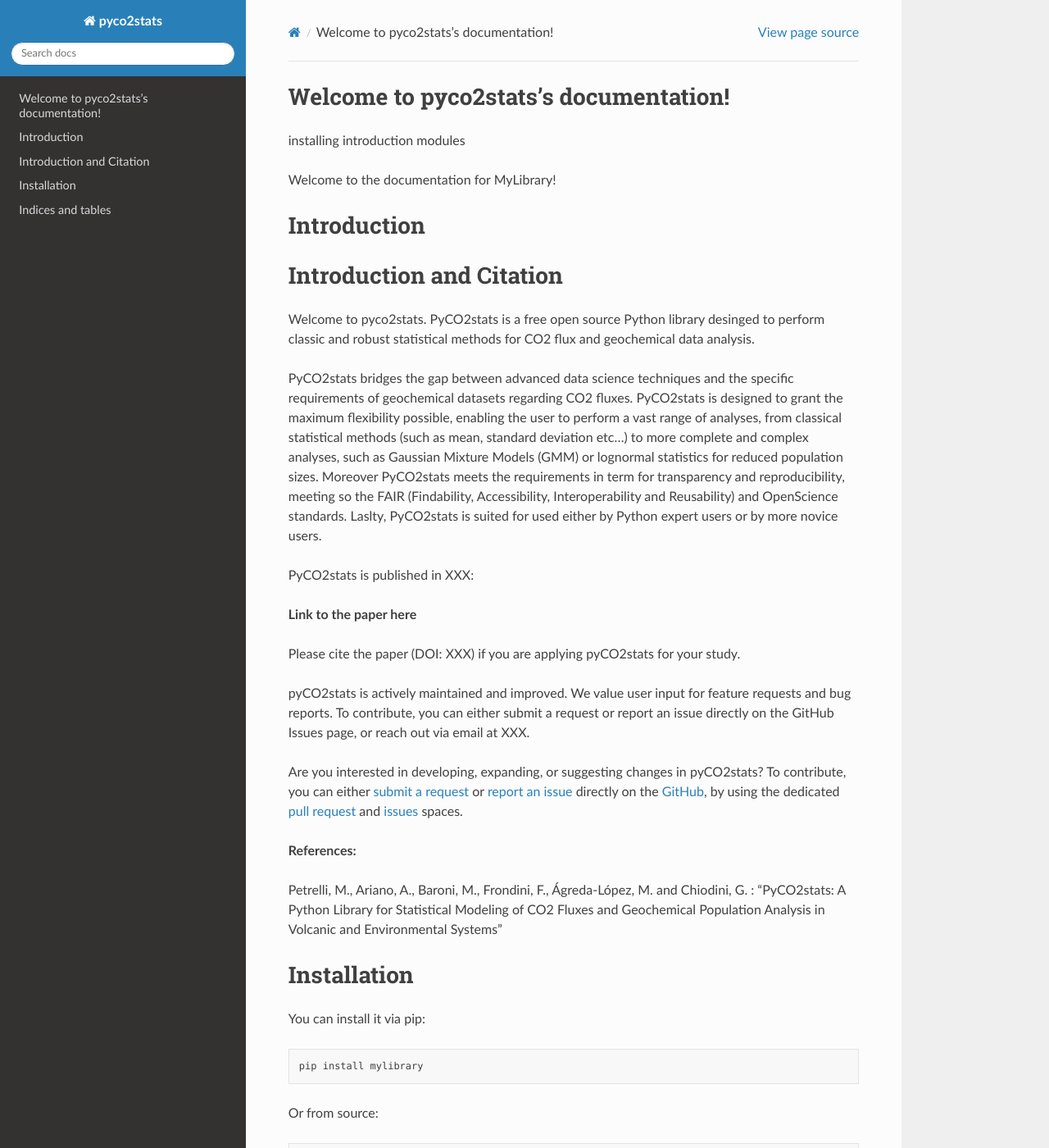
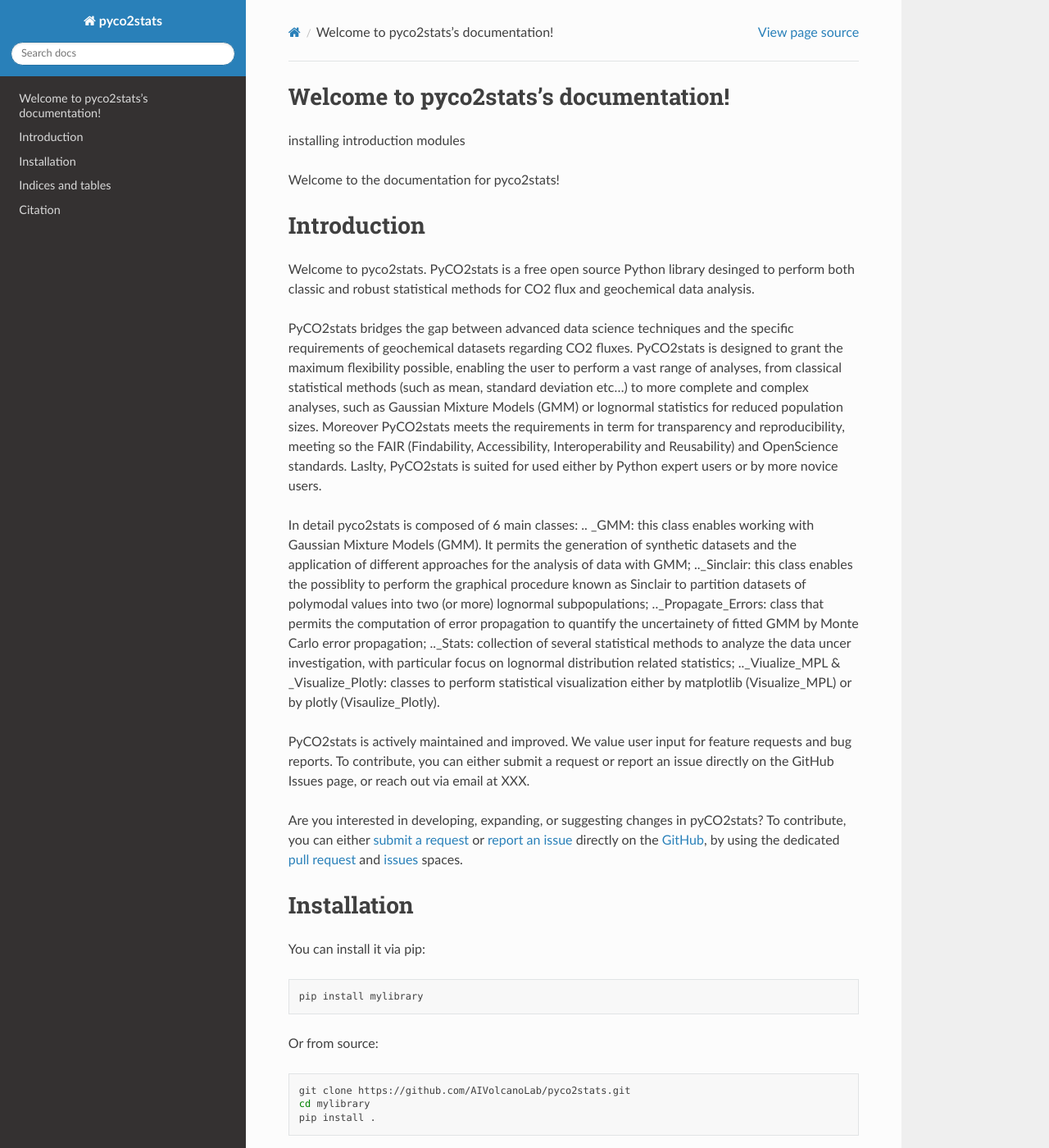
Before and after one commit to AIVolcanoLab/pyco2stats, a Sphinx documentation site: the page built from docs/index.rst, in a window 1280 px wide and 1400 px high. Shown: the whole window at 82% size. Built offline with Sphinx 7.4.7 and the Read the Docs theme 3.1.0, drawn with Linux system fonts in a browser that asks for light colours; some of the changed text lies outside the part shown.

Commit message:
Update index.rst

```diff
--- a/docs/index.rst
+++ b/docs/index.rst
@@ -14,30 +14,25 @@
 introduction
 modules
 
-Welcome to the documentation for MyLibrary!
+Welcome to the documentation for pyco2stats!
 
 Introduction
 ============
 
-Introduction and Citation
-=========================
-
-
 Welcome to pyco2stats.
-PyCO2stats is a free open source Python library desinged to perform
-classic and robust statistical methods for CO2 flux and geochemical data
-analysis.
+PyCO2stats is a free open source Python library desinged to perform both classic and robust statistical methods for CO2 flux and geochemical data analysis.
 
 PyCO2stats bridges the gap between advanced data science techniques and the specific requirements
 of geochemical datasets regarding CO2 fluxes. PyCO2stats is designed to grant the maximum flexibility possible, enabling the user to perform a vast range of analyses, from classical statistical methods (such as mean, standard deviation etc...) to more complete and complex analyses, such as Gaussian Mixture Models (GMM) or lognormal statistics for reduced population sizes. Moreover PyCO2stats meets the requirements in term for transparency and reproducibility, meeting so the FAIR (Findability, Accessibility, Interoperability and Reusability) and OpenScience standards. Laslty, PyCO2stats is suited for used either by Python expert users or by more novice users.
 
-PyCO2stats is published in XXX:
+In detail pyco2stats is composed of 6 main classes:
+.. _GMM: this class enables working with Gaussian Mixture Models (GMM). It permits the generation of synthetic datasets and the application of different approaches for the analysis of data with GMM;
+.._Sinclair: this class enables the possiblity to perform the graphical procedure known as Sinclair to partition datasets of polymodal values into two (or more) lognormal subpopulations;
+.._Propagate_Errors: class that permits the computation of error propagation to quantify the uncertainety of fitted GMM by Monte Carlo error propagation;
+.._Stats: collection of several statistical methods to analyze the data uncer investigation, with particular focus on lognormal distribution related statistics;
+.._Viualize_MPL & _Visualize_Plotly: classes to perform statistical visualization either by matplotlib (Visualize_MPL) or by plotly (Visaulize_Plotly).
 
-**Link to the paper here**
-
-Please cite the paper (DOI: XXX) if you are applying pyCO2stats for your study.
-
-pyCO2stats is actively maintained and improved. We value user input for feature requests and bug
+PyCO2stats is actively maintained and improved. We value user input for feature requests and bug
 reports. To contribute, you can either submit a request or report an issue directly on the GitHub Issues
 page, or reach out via email at XXX.
 
@@ -50,11 +45,6 @@
 .. _pull request: https://github.com/AIVolcanoLab/pyco2stats/pulls
 .. _issues: https://github.com/AIVolcanoLab/pyco2stats/issues
 .. _GitHub: https://github.com/AIVolcanoLab/pyco2stats
-
-**References:**
-
-Petrelli, M., Ariano, A., Baroni, M., Frondini, F., Ágreda-López, M. and Chiodini, G. : "PyCO2stats: A Python Library for Statistical Modeling of CO2 Fluxes and
-Geochemical Population Analysis in Volcanic and Environmental Systems"
 
 
 Installation
@@ -80,3 +70,16 @@
 * :ref:`genindex`
 * :ref:`modindex`
 * :ref:`search`
+
+Citation
+========
+PyCO2stats is published in XXX:
+
+**Link to the paper here**
+
+Please cite the paper (DOI: XXX) if you are applying pyCO2stats for your study.
+
+**References:**
+
+Petrelli, M., Ariano, A., Baroni, M., Frondini, F., Ágreda-López, M. and Chiodini, G. : "PyCO2stats: A Python Library for Statistical Modeling of CO2 Fluxes and
+Geochemical Population Analysis in Volcanic and Environmental Systems"
```
